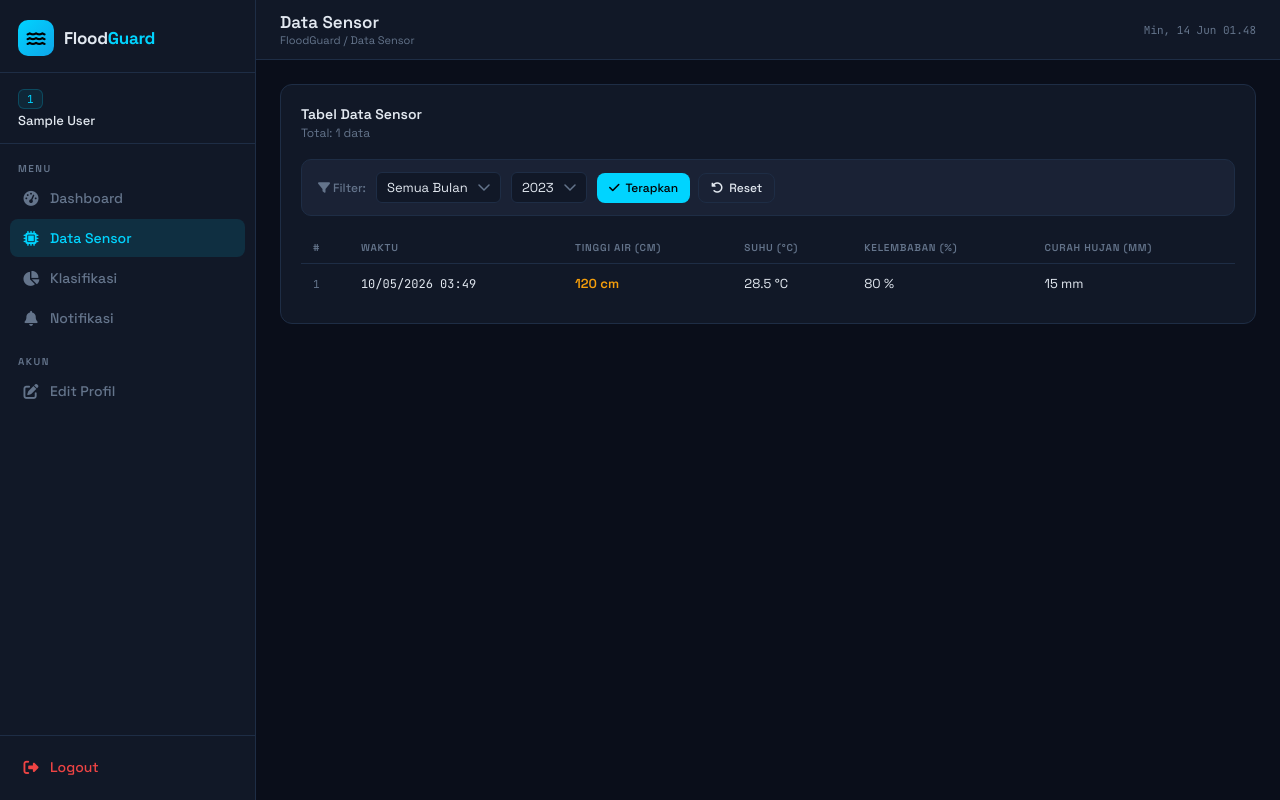
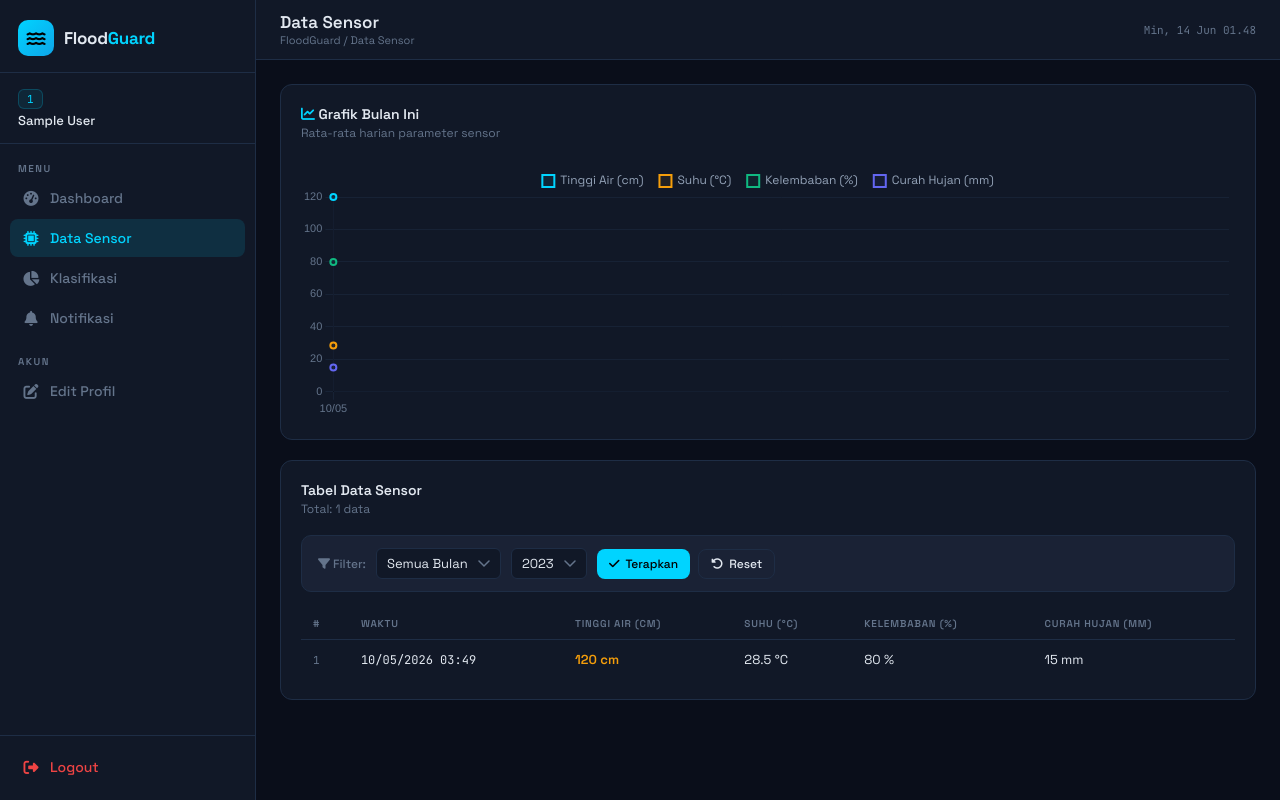
Before and after one commit to contohprogramweb/floodguard, a Flask app: page /sensor in a window 1280 px wide. Run offline with Flask 3, Linux system fonts and the light colour scheme; the visitor is signed in with stand-in values (Sample User, id 1); data comes from the database, SQL or seed files in the repository.

Commit message:
update branch

```diff
--- a/templates/sensor/index.html
+++ b/templates/sensor/index.html
@@ -5,6 +5,9 @@
 
 {% block extra_css %}
 <style>
+  .chart-container { position: relative; height: 260px; }
+  @media (max-width: 768px) { .chart-container { height: 200px; } }
+
   /* ── Mobile card-row untuk tabel sensor ── */
   @media (max-width: 600px) {
     .sensor-table thead { display: none; }
@@ -34,6 +37,19 @@
 {% endblock %}
 
 {% block content %}
+<!-- Chart -->
+<div class="card mb-6">
+  <div class="card-header">
+    <div>
+      <div class="card-title"><i class="fa-solid fa-chart-line" style="color:var(--accent)"></i> Grafik Bulan Ini</div>
+      <div class="card-subtitle">Rata-rata harian parameter sensor</div>
+    </div>
+  </div>
+  <div class="chart-container">
+    <canvas id="sensorChart"></canvas>
+  </div>
+</div>
+
 <!-- Filter + Table -->
 <div class="card">
   <div class="card-header">
@@ -62,7 +78,7 @@
       <button type="submit" class="btn btn-primary btn-sm">
         <i class="fa-solid fa-check"></i> Terapkan
       </button>
-      <a href="{{ url_for('sensor') }}" class="btn btn-secondary btn-sm">
+      <a href="{{ url_for('sensor.index') }}" class="btn btn-secondary btn-sm">
         <i class="fa-solid fa-rotate-left"></i> Reset
       </a>
     </div>
@@ -140,4 +156,42 @@
 
 {% block extra_css2 %}{% endblock %}
 
-{% block extra_js %}{% endblock %}
+{% block extra_js %}
+<script>
+const labels = {{ chart_labels|safe }};
+const dataTinggi = {{ chart_tinggi|safe }};
+const dataSuhu   = {{ chart_suhu|safe }};
+const dataKelembaban = {{ chart_kelembaban|safe }};
+const dataHujan  = {{ chart_hujan|safe }};
+
+const isMobile = window.innerWidth < 600;
+const ctx = document.getElementById('sensorChart').getContext('2d');
+new Chart(ctx, {
+  type: 'line',
+  data: {
+    labels,
+    datasets: [
+      { label:'Tinggi Air (cm)', data:dataTinggi, borderColor:'#00d4ff', backgroundColor:'rgba(0,212,255,.07)', tension:.4, pointRadius: isMobile ? 2 : 3, borderWidth:2 },
+      { label:'Suhu (°C)',       data:dataSuhu,   borderColor:'#f59e0b', backgroundColor:'rgba(245,158,11,.07)', tension:.4, pointRadius: isMobile ? 2 : 3, borderWidth:2 },
+      { label:'Kelembaban (%)',  data:dataKelembaban, borderColor:'#10b981', backgroundColor:'rgba(16,185,129,.07)', tension:.4, pointRadius: isMobile ? 2 : 3, borderWidth:2 },
+      { label:'Curah Hujan (mm)',data:dataHujan,  borderColor:'#6366f1', backgroundColor:'rgba(99,102,241,.07)', tension:.4, pointRadius: isMobile ? 2 : 3, borderWidth:2 },
+    ]
+  },
+  options: {
+    responsive:true, maintainAspectRatio:false,
+    interaction: { mode: 'index', intersect: false },
+    plugins:{
+      legend:{
+        position: isMobile ? 'bottom' : 'top',
+        labels:{ color:'#94a3b8', font:{family:'Space Grotesk',size: isMobile ? 10 : 12}, boxWidth:12, padding: isMobile ? 8 : 16 }
+      },
+      tooltip:{ backgroundColor:'#1a2235', borderColor:'#1e2d45', borderWidth:1, titleColor:'#e2e8f0', bodyColor:'#94a3b8' }
+    },
+    scales:{
+      x:{ grid:{color:'rgba(30,45,69,.5)'}, ticks:{color:'#64748b', font:{size: isMobile ? 9 : 11}, maxRotation:45} },
+      y:{ grid:{color:'rgba(30,45,69,.5)'}, ticks:{color:'#64748b', font:{size: isMobile ? 9 : 11}} }
+    }
+  }
+});
+</script>
+{% endblock %}
```
Also changed, not shown: 1 other file.
